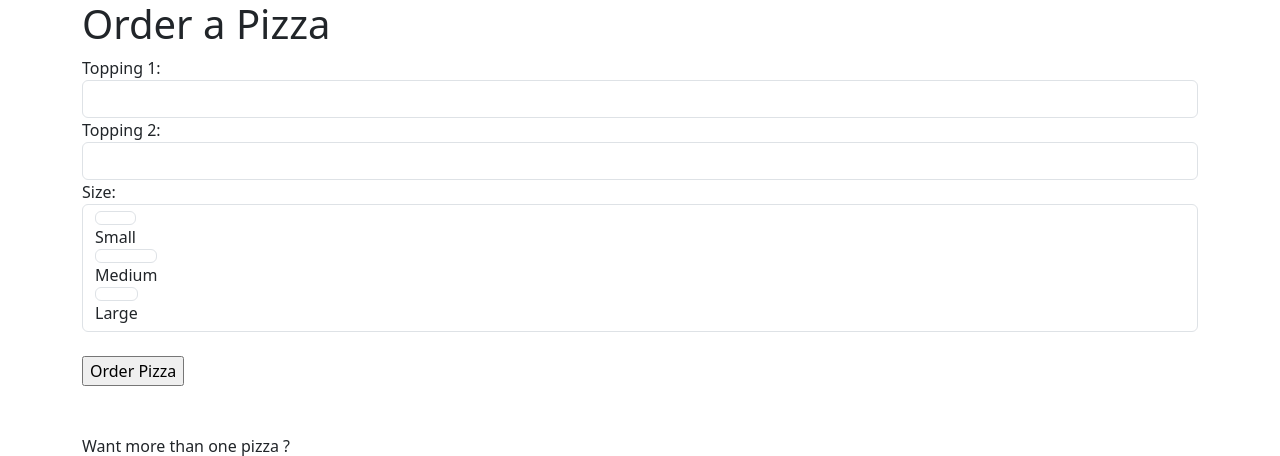
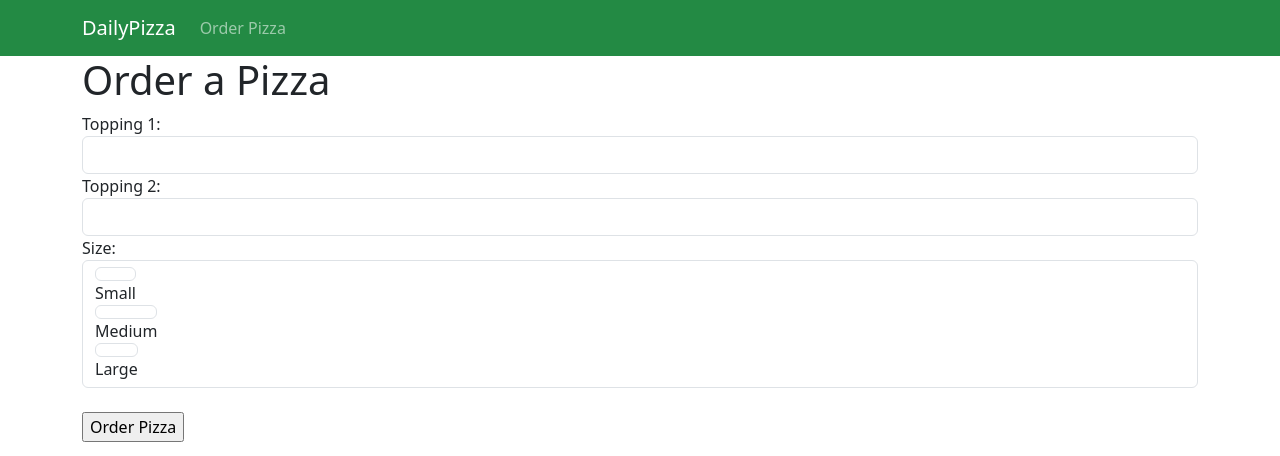
Before and after one commit to akshaypatra/Daily_pizza, a Django app: page /order in a window 1280 px wide. Shown: the top 456 px of the page. Run offline with Django 5.2, Linux system fonts and the light colour scheme; data comes from the database, SQL or seed files in the repository; some libraries are stand-ins or nearby versions.

Commit message:
added navbar and styling to order page

```diff
--- /dev/null
+++ b/pizza/templates/pizza/base.html
@@ -0,0 +1,29 @@
+<!DOCTYPE html>
+<html lang="en">
+<head>
+    <meta charset="UTF-8">
+    <meta name="viewport" content="width=device-width, initial-scale=1.0">
+    <title>Daily Pizza </title>
+    <link href="https://cdn.jsdelivr.net/npm/bootstrap@5.3.3/dist/css/bootstrap.min.css" rel="stylesheet" integrity="sha384-QWTKZyjpPEjISv5WaRU9OFeRpok6YctnYmDr5pNlyT2bRjXh0JMhjY6hW+ALEwIH" crossorigin="anonymous">
+</head>
+<nav class="navbar navbar-expand-lg navbar-dark" style="background-color: #238a44">
+    <div class="container">
+      <a class="navbar-brand" href="{% url 'home' %}">DailyPizza</a>
+      <div class="collapse navbar-collapse" id="navbarNav">
+        <ul class="navbar-nav">
+          <li class="nav-item active">
+            <a class="nav-link" href="{% url 'order' %}">Order Pizza</a>
+          </li>
+        </ul>
+      </div>
+    </div>
+</nav>
+<body>
+
+    {% block 'body' %}
+    {% endblock %}
+
+
+    <script src="https://cdn.jsdelivr.net/npm/bootstrap@5.3.3/dist/js/bootstrap.bundle.min.js" integrity="sha384-YvpcrYf0tY3lHB60NNkmXc5s9fDVZLESaAA55NDzOxhy9GkcIdslK1eN7N6jIeHz" crossorigin="anonymous"></script>
+</body>
+</html>
--- a/pizza/templates/pizza/order.html
+++ b/pizza/templates/pizza/order.html
@@ -1,14 +1,7 @@
-<!DOCTYPE html>
-<html lang="en">
-<head>
-    <meta charset="UTF-8">
-    <meta name="viewport" content="width=device-width, initial-scale=1.0">
-    <title>Daily Pizza </title>
-    <link href="https://cdn.jsdelivr.net/npm/bootstrap@5.3.3/dist/css/bootstrap.min.css" rel="stylesheet" integrity="sha384-QWTKZyjpPEjISv5WaRU9OFeRpok6YctnYmDr5pNlyT2bRjXh0JMhjY6hW+ALEwIH" crossorigin="anonymous">
-</head>
-<body>
 
-    {% load  widget_tweaks %}
+{% extends 'pizza/base.html' %}
+{% block 'body' %}
+{% load  widget_tweaks %}
 
     <div class="container">
 
@@ -49,6 +42,5 @@
 
     </form>
     </div>
-    <script src="https://cdn.jsdelivr.net/npm/bootstrap@5.3.3/dist/js/bootstrap.bundle.min.js" integrity="sha384-YvpcrYf0tY3lHB60NNkmXc5s9fDVZLESaAA55NDzOxhy9GkcIdslK1eN7N6jIeHz" crossorigin="anonymous"></script>
-</body>
-</html>
+
+{% endblock %}
```
